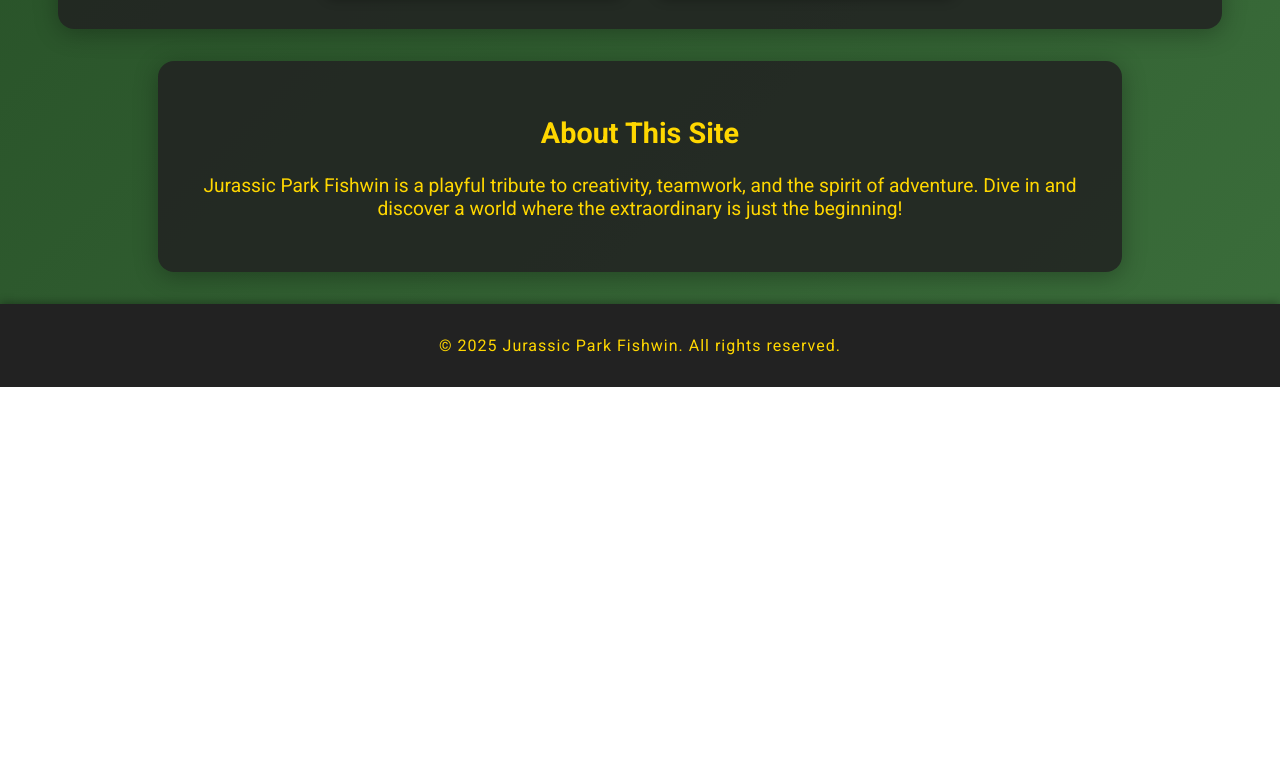
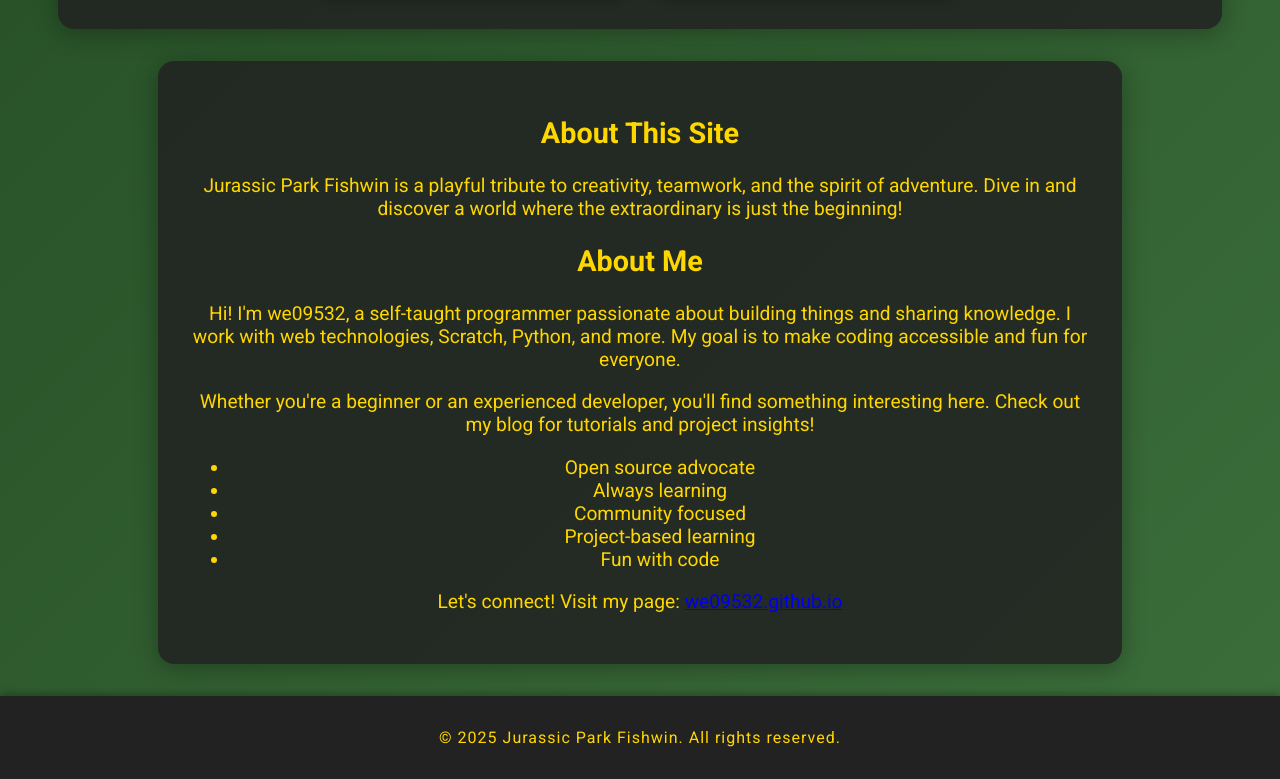
Before and after one commit to we09532/Fishwin, a website: page index.html in a window 1280 px wide. Shown: the part 1601-2380 px from the top of the page. Before the commit the page ends 1988 px from the top, so only its background shows below. Drawn offline with Linux system fonts and the light colour scheme.

Commit message:
Added About Me

```diff
--- a/index.html
+++ b/index.html
@@ -97,6 +97,23 @@
             <p>
                 Jurassic Park Fishwin is a playful tribute to creativity, teamwork, and the spirit of adventure. Dive in and discover a world where the extraordinary is just the beginning!
             </p>
+            <h2>About Me</h2>
+            <p>
+                Hi! I'm we09532, a self-taught programmer passionate about building things and sharing knowledge. I work with web technologies, Scratch, Python, and more. My goal is to make coding accessible and fun for everyone.
+            </p>
+            <p>
+                Whether you're a beginner or an experienced developer, you'll find something interesting here. Check out my blog for tutorials and project insights!
+            </p>
+            <ul>
+                <li>Open source advocate</li>
+                <li>Always learning</li>
+                <li>Community focused</li>
+                <li>Project-based learning</li>
+                <li>Fun with code</li>
+            </ul>
+            <p>
+                Let's connect! Visit my page: <a href="https://we09532.github.io" target="_blank">we09532.github.io</a>
+            </p>
         </section>
     </main>
     <footer>
```
